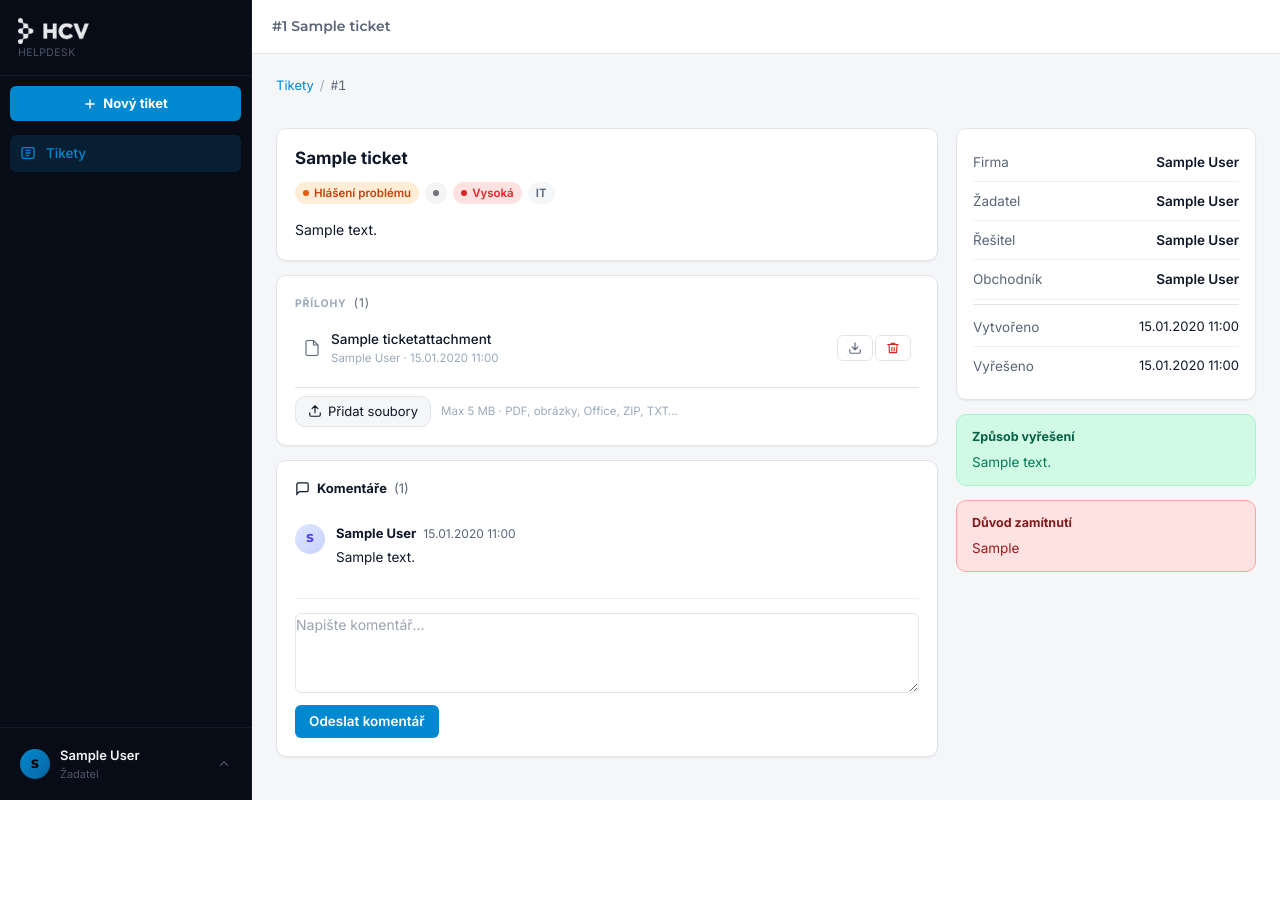
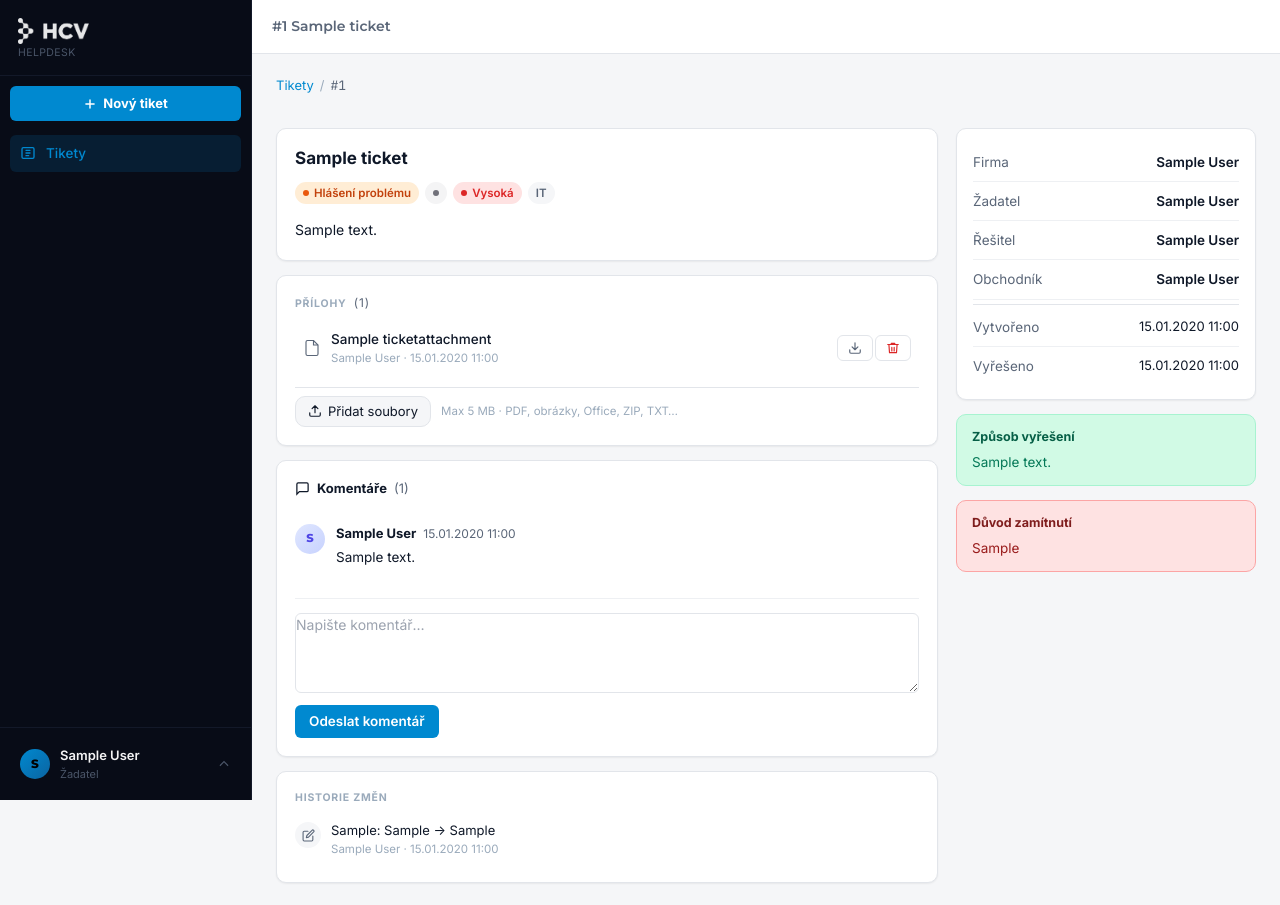
Before and after one commit to TomasHutyra/HCV-Helpdesk, a Django app: page /tickets/1/ in a window 1280 px wide. Before the commit the page ends 800 px from the top, so only its background shows below. Run offline with Django 5.2, Linux system fonts and the light colour scheme; a user stored in the database is signed in; data comes from the database, SQL or seed files in the repository; tables that the repository leaves empty hold one stand-in row (values such as "Sample post"); data that the repository does not hold is empty; parts of the project's set-up code (start-up, migrations or seed data) failed here and were passed over; some libraries are stand-ins or nearby versions.

Commit message:
feat: historie změn tiketu (audit log)
- Model TicketChange: pole, stará/nová hodnota, kdo, kdy
- Logování: vytvoření, stav, typ, priorita, oblast, řešitel, obchodník, přílohy
- Filtrování: interní pole skryta před žadatelem (INTERNAL_FIELDS)
- Zobrazení na detailu tiketu pod záznamy času, s ikonami a barvami
- Migrace 0007_ticketchange

Co-Authored-By: Claude Sonnet 4.6 <noreply@anthropic.com>

```diff
--- a/apps/tickets/views.py
+++ b/apps/tickets/views.py
@@ -17,7 +17,26 @@ from .forms import (
     ResolveForm, RejectForm, ChangeTypeForm, CommentForm, TimeLogForm,
     TicketFilterForm, AttachmentUploadForm,
 )
-from .models import Ticket, Comment, TimeLog, TicketAttachment, ALLOWED_EXTENSIONS, MAX_UPLOAD_SIZE
+from .models import Ticket, Comment, TimeLog, TicketAttachment, TicketChange, ALLOWED_EXTENSIONS, MAX_UPLOAD_SIZE
+
+
+def _log_change(ticket, user, field, old_value='', new_value=''):
+    TicketChange.objects.create(
+        ticket=ticket, user=user, field=field,
+        old_value=str(old_value), new_value=str(new_value),
+    )
+
+
+def _status_label(value):
+    return str(dict(Ticket.STATUS_CHOICES).get(value, value))
+
+
+def _type_label(value):
+    return str(dict(Ticket.TYPE_CHOICES).get(value, value))
+
+
+def _priority_label(value):
+    return str(dict(Ticket.PRIORITY_CHOICES).get(value, value))
 
 
 def _validate_upload(f):
@@ -321,8 +340,14 @@ class TicketDetailView(LoginRequiredMixin, DetailView):
             ctx['can_comment'] = ticket.requester == user
         else:
             ctx['can_comment'] = False
-        ctx['show_hours'] = user.has_role(UserRole.MANAGER, UserRole.RESOLVER, UserRole.SALES, UserRole.ADMIN)
+        show_hours = user.has_role(UserRole.MANAGER, UserRole.RESOLVER, UserRole.SALES, UserRole.ADMIN)
+        ctx['show_hours'] = show_hours
         ctx['has_timelogs'] = ticket.time_logs.exists()
+        # Historie změn — interní pole skryta před žadatelem
+        history_qs = ticket.history.select_related('user').all()
+        if not show_hours:
+            history_qs = history_qs.exclude(field__in=TicketChange.INTERNAL_FIELDS)
+        ctx['ticket_history'] = history_qs
         prev_pk, next_pk = _get_adjacent_tickets(user, ticket)
         ctx['prev_ticket_pk'] = prev_pk
         ctx['next_ticket_pk'] = next_pk
@@ -365,6 +390,7 @@ class TicketCreateView(LoginRequiredMixin, CreateView):
             return self.form_invalid(form)
 
         ticket.save()
+        _log_change(ticket, self.request.user, TicketChange.FIELD_CREATED)
 
         # Zpracování příloh (volitelné, multiple file input)
         for f in self.request.FILES.getlist('files'):
@@ -378,6 +404,8 @@ class TicketCreateView(LoginRequiredMixin, CreateView):
                 original_name=f.name,
                 uploaded_by=self.request.user,
             )
+            _log_change(ticket, self.request.user, TicketChange.FIELD_ATTACHMENT_ADDED,
+                        new_value=f.name)
 
         from apps.notifications.tasks import notify_new_ticket
         notify_new_ticket.delay(ticket.pk)
@@ -399,12 +427,29 @@ class TicketUpdateView(LoginRequiredMixin, UpdateView):
 
     def form_valid(self, form):
         old_type = self.object.type
+        old_priority = self.object.priority
+        old_area_id = self.object.area_id
+        old_area_name = str(self.object.area) if self.object.area else '—'
+
         ticket = form.save(commit=False)
+
         if old_type != ticket.type:
             ticket.save()
             ticket.change_type(ticket.type)
         else:
             ticket.save()
+
+        user = self.request.user
+        if old_type != ticket.type:
+            _log_change(ticket, user, TicketChange.FIELD_TYPE,
+                        _type_label(old_type), _type_label(ticket.type))
+        if old_priority != ticket.priority:
+            _log_change(ticket, user, TicketChange.FIELD_PRIORITY,
+                        _priority_label(old_priority), _priority_label(ticket.priority))
+        if old_area_id != ticket.area_id:
+            new_area_name = str(ticket.area) if ticket.area else '—'
+            _log_change(ticket, user, TicketChange.FIELD_AREA, old_area_name, new_area_name)
+
         messages.success(self.request, _('Tiket byl uložen.'))
         return redirect('tickets:detail', pk=ticket.pk)
 
@@ -418,6 +463,8 @@ class AssignResolverView(LoginRequiredMixin, View):
         ticket = get_object_or_404(Ticket, pk=pk)
         if not _manager_has_ticket_access(request.user, ticket):
             return HttpResponse(_('Nedostatečná oprávnění.'), status=403)
+        old_resolver = ticket.resolver
+        old_status = ticket.status
         form = AssignResolverForm(request.POST, instance=ticket)
         if form.is_valid():
             ticket = form.save(commit=False)
@@ -431,6 +478,11 @@ class AssignResolverView(LoginRequiredMixin, View):
                 ticket.save()
                 from apps.notifications.tasks import notify_assigned_to_resolver
                 notify_assigned_to_resolver.delay(ticket.pk)
+            _log_change(ticket, request.user, TicketChange.FIELD_RESOLVER,
+                        str(old_resolver) if old_resolver else '', str(ticket.resolver) if ticket.resolver else '')
+            if old_status != ticket.status:
+                _log_change(ticket, request.user, TicketChange.FIELD_STATUS,
+                            _status_label(old_status), _status_label(ticket.status))
             messages.success(request, _('Řešitel byl přiřazen.'))
         return redirect('tickets:detail', pk=pk)
 
@@ -443,6 +495,8 @@ class AssignSalesView(LoginRequiredMixin, View):
         if ticket.type != Ticket.TYPE_DEVELOPMENT:
             messages.error(request, _('Obchodníka lze přiřadit pouze k typu „Požadavek na vývoj".'))
             return redirect('tickets:detail', pk=pk)
+        old_sales = ticket.sales
+        old_status = ticket.status
         form = AssignSalesForm(request.POST, instance=ticket)
         if form.is_valid():
             ticket = form.save(commit=False)
@@ -456,6 +510,11 @@ class AssignSalesView(LoginRequiredMixin, View):
                 ticket.save()
                 from apps.notifications.tasks import notify_assigned_to_sales
                 notify_assigned_to_sales.delay(ticket.pk)
+            _log_change(ticket, request.user, TicketChange.FIELD_SALES,
+                        str(old_sales) if old_sales else '', str(ticket.sales) if ticket.sales else '')
+            if old_status != ticket.status:
+                _log_change(ticket, request.user, TicketChange.FIELD_STATUS,
+                            _status_label(old_status), _status_label(ticket.status))
             messages.success(request, _('Obchodník byl přiřazen.'))
         return redirect('tickets:detail', pk=pk)
 
@@ -469,12 +528,17 @@ class TakeTicketView(LoginRequiredMixin, View):
         if ticket.status != Ticket.STATUS_NEW:
             messages.error(request, _('Tiket již nelze převzít.'))
             return redirect('tickets:detail', pk=pk)
+        old_status = ticket.status
         ticket.resolver = request.user
         ticket.to_in_progress()
         ticket.save()
         from apps.notifications.tasks import notify_status_change, notify_assigned_to_resolver
         notify_status_change.delay(ticket.pk)
         notify_assigned_to_resolver.delay(ticket.pk)
+        _log_change(ticket, request.user, TicketChange.FIELD_RESOLVER,
+                    '', str(request.user))
+        _log_change(ticket, request.user, TicketChange.FIELD_STATUS,
+                    _status_label(old_status), _status_label(ticket.status))
         messages.success(request, _('Tiket byl převzat.'))
         return redirect('tickets:detail', pk=pk)
 
@@ -495,9 +559,12 @@ class ResolveView(LoginRequiredMixin, View):
             if not hours_str and not ticket.time_logs.exists():
                 messages.error(request, _('Zadejte počet odpracovaných hodin.'))
                 return redirect('tickets:detail', pk=pk)
+            old_status = ticket.status
             ticket = form.save(commit=False)
             ticket.to_resolved()
             ticket.save()
+            _log_change(ticket, request.user, TicketChange.FIELD_STATUS,
+                        _status_label(old_status), _status_label(ticket.status))
             if hours_str:
                 try:
                     hours = float(hours_str)
@@ -520,11 +587,14 @@ class RejectView(LoginRequiredMixin, View):
         if not _manager_has_ticket_access(request.user, ticket):
             messages.error(request, _('Nedostatečná oprávnění.'))
             return redirect('tickets:detail', pk=pk)
+        old_status = ticket.status
         form = RejectForm(request.POST, instance=ticket)
         if form.is_valid():
             ticket = form.save(commit=False)
             ticket.to_rejected()
             ticket.save()
+            _log_change(ticket, request.user, TicketChange.FIELD_STATUS,
+                        _status_label(old_status), _status_label(ticket.status))
             from apps.notifications.tasks import notify_ticket_closed
             notify_ticket_closed.delay(ticket.pk, closed_as='rejected')
             messages.success(request, _('Tiket byl zamítnut.'))
@@ -539,12 +609,15 @@ class ReopenView(LoginRequiredMixin, View):
         if not _manager_has_ticket_access(request.user, ticket):
             messages.error(request, _('Nedostatečná oprávnění.'))
             return redirect('tickets:detail', pk=pk)
+        old_status = ticket.status
         target = request.POST.get('target', 'in_progress')
         if target == 'offer_prep' and ticket.type == Ticket.TYPE_DEVELOPMENT:
             ticket.reopen_to_offer_prep()
         else:
             ticket.reopen_to_in_progress()
         ticket.save()
+        _log_change(ticket, request.user, TicketChange.FIELD_STATUS,
+                    _status_label(old_status), _status_label(ticket.status))
         messages.success(request, _('Tiket byl znovuotevřen.'))
         return redirect('tickets:detail', pk=pk)
 
@@ -561,7 +634,10 @@ class ChangeTypeView(LoginRequiredMixin, View):
             return redirect('tickets:detail', pk=pk)
         form = ChangeTypeForm(request.POST, instance=ticket)
         if form.is_valid():
+            old_type = ticket.type
             ticket.change_type(form.cleaned_data['type'])
+            _log_change(ticket, request.user, TicketChange.FIELD_TYPE,
+                        _type_label(old_type), _type_label(ticket.type))
             messages.success(request, _('Typ tiketu byl změněn.'))
         return redirect('tickets:detail', pk=pk)
 
@@ -627,6 +703,8 @@ class AddAttachmentView(LoginRequiredMixin, View):
                 original_name=f.name,
                 uploaded_by=request.user,
             )
+            _log_change(ticket, request.user, TicketChange.FIELD_ATTACHMENT_ADDED,
+                        new_value=f.name)
 
         if request.htmx:
             attachments = ticket.attachments.select_related('uploaded_by').all()
@@ -650,6 +728,7 @@ class DeleteAttachmentView(LoginRequiredMixin, View):
             messages.error(request, _('Nemáte oprávnění smazat tuto přílohu.'))
             return redirect('tickets:detail', pk=pk)
 
+        original_name = attachment.original_name
         # Smazat fyzický soubor
         try:
             if attachment.file and os.path.isfile(attachment.file.path):
@@ -657,6 +736,8 @@ class DeleteAttachmentView(LoginRequiredMixin, View):
         except (ValueError, OSError):
             pass
         attachment.delete()
+        _log_change(ticket, request.user, TicketChange.FIELD_ATTACHMENT_DELETED,
+                    new_value=original_name)
 
         if request.htmx:
             attachments = ticket.attachments.select_related('uploaded_by').all()
--- a/static/css/app.css
+++ b/static/css/app.css
@@ -1112,6 +1112,66 @@ details.action-panel[open] summary { margin-bottom: 2px; }
   background: var(--c-surface);
 }
 
+/* ===== HISTORY ===== */
+.history-list {
+  display: flex;
+  flex-direction: column;
+  gap: 0;
+}
+
+.history-item {
+  display: flex;
+  align-items: flex-start;
+  gap: 10px;
+  padding: 6px 0;
+  border-bottom: 1px solid var(--c-border);
+}
+
+.history-item:last-child {
+  border-bottom: none;
+}
+
+.history-icon {
+  flex-shrink: 0;
+  width: 26px;
+  height: 26px;
+  border-radius: 50%;
+  display: flex;
+  align-items: center;
+  justify-content: center;
+  margin-top: 1px;
+  background: var(--c-bg);
+  color: var(--c-text-muted);
+}
+
+.history-icon svg { width: 13px; height: 13px; }
+
+.history-icon--status    { background: #e0f2fe; color: var(--c-sky); }
+.history-icon--created   { background: #dcfce7; color: var(--c-green); }
+.history-icon--resolver,
+.history-icon--sales     { background: #ede9fe; color: var(--c-purple); }
+.history-icon--attachment_added   { background: #fef9c3; color: #a16207; }
+.history-icon--attachment_deleted { background: #fee2e2; color: var(--c-red); }
+
+.history-body {
+  flex: 1;
+  min-width: 0;
+  display: flex;
+  flex-direction: column;
+  gap: 1px;
+}
+
+.history-desc {
+  font-size: 13px;
+  color: var(--c-text);
+  line-height: 1.4;
+}
+
+.history-meta {
+  font-size: 11.5px;
+  color: var(--c-text-light);
+}
+
 /* ===== STATS ===== */
 .stats-grid {
   display: grid;
--- /dev/null
+++ b/templates/tickets/partials/history_list.html
@@ -0,0 +1,34 @@
+{% load i18n %}
+
+{% if ticket_history %}
+<div class="card card-body" id="history-section">
+  <div class="panel-title" style="margin-bottom:10px">{% trans "Historie změn" %}</div>
+  <div class="history-list">
+    {% for entry in ticket_history %}
+    <div class="history-item">
+      <div class="history-icon history-icon--{{ entry.field }}">
+        {% if entry.field == 'created' %}
+        <svg viewBox="0 0 24 24" fill="none" stroke="currentColor" stroke-width="2" stroke-linecap="round" stroke-linejoin="round"><circle cx="12" cy="12" r="10"/><path d="M12 8v4l3 3"/></svg>
+        {% elif entry.field == 'status' %}
+        <svg viewBox="0 0 24 24" fill="none" stroke="currentColor" stroke-width="2" stroke-linecap="round" stroke-linejoin="round"><path d="M12 22c5.523 0 10-4.477 10-10S17.523 2 12 2 2 6.477 2 12s4.477 10 10 10z"/><path d="M9 12l2 2 4-4"/></svg>
+        {% elif entry.field == 'resolver' or entry.field == 'sales' %}
+        <svg viewBox="0 0 24 24" fill="none" stroke="currentColor" stroke-width="2" stroke-linecap="round" stroke-linejoin="round"><path d="M20 21v-2a4 4 0 00-4-4H8a4 4 0 00-4 4v2"/><circle cx="12" cy="7" r="4"/></svg>
+        {% elif entry.field == 'attachment_added' or entry.field == 'attachment_deleted' %}
+        <svg viewBox="0 0 24 24" fill="none" stroke="currentColor" stroke-width="2" stroke-linecap="round" stroke-linejoin="round"><path d="M21.44 11.05l-9.19 9.19a6 6 0 01-8.49-8.49l9.19-9.19a4 4 0 015.66 5.66l-9.2 9.19a2 2 0 01-2.83-2.83l8.49-8.48"/></svg>
+        {% else %}
+        <svg viewBox="0 0 24 24" fill="none" stroke="currentColor" stroke-width="2" stroke-linecap="round" stroke-linejoin="round"><path d="M11 4H4a2 2 0 00-2 2v14a2 2 0 002 2h14a2 2 0 002-2v-7"/><path d="M18.5 2.5a2.121 2.121 0 013 3L12 15l-4 1 1-4 9.5-9.5z"/></svg>
+        {% endif %}
+      </div>
+      <div class="history-body">
+        <span class="history-desc">{{ entry.description }}</span>
+        <span class="history-meta">
+          {% if entry.user %}{{ entry.user }}{% else %}—{% endif %}
+          &middot;
+          {{ entry.created_at|date:"d.m.Y H:i" }}
+        </span>
+      </div>
+    </div>
+    {% endfor %}
+  </div>
+</div>
+{% endif %}
--- a/templates/tickets/ticket_detail.html
+++ b/templates/tickets/ticket_detail.html
@@ -60,6 +60,9 @@
       {% include 'tickets/partials/timelog_list.html' %}
     </div>
     {% endif %}
+
+    {# Historie změn #}
+    {% include 'tickets/partials/history_list.html' %}
 
   </div>
 
```
Also changed, not shown: apps/tickets/admin.py (+8 -1 lines), apps/tickets/models.py (+61 -0 lines), apps/tickets/migrations/0007_ticketchange.py (added).
